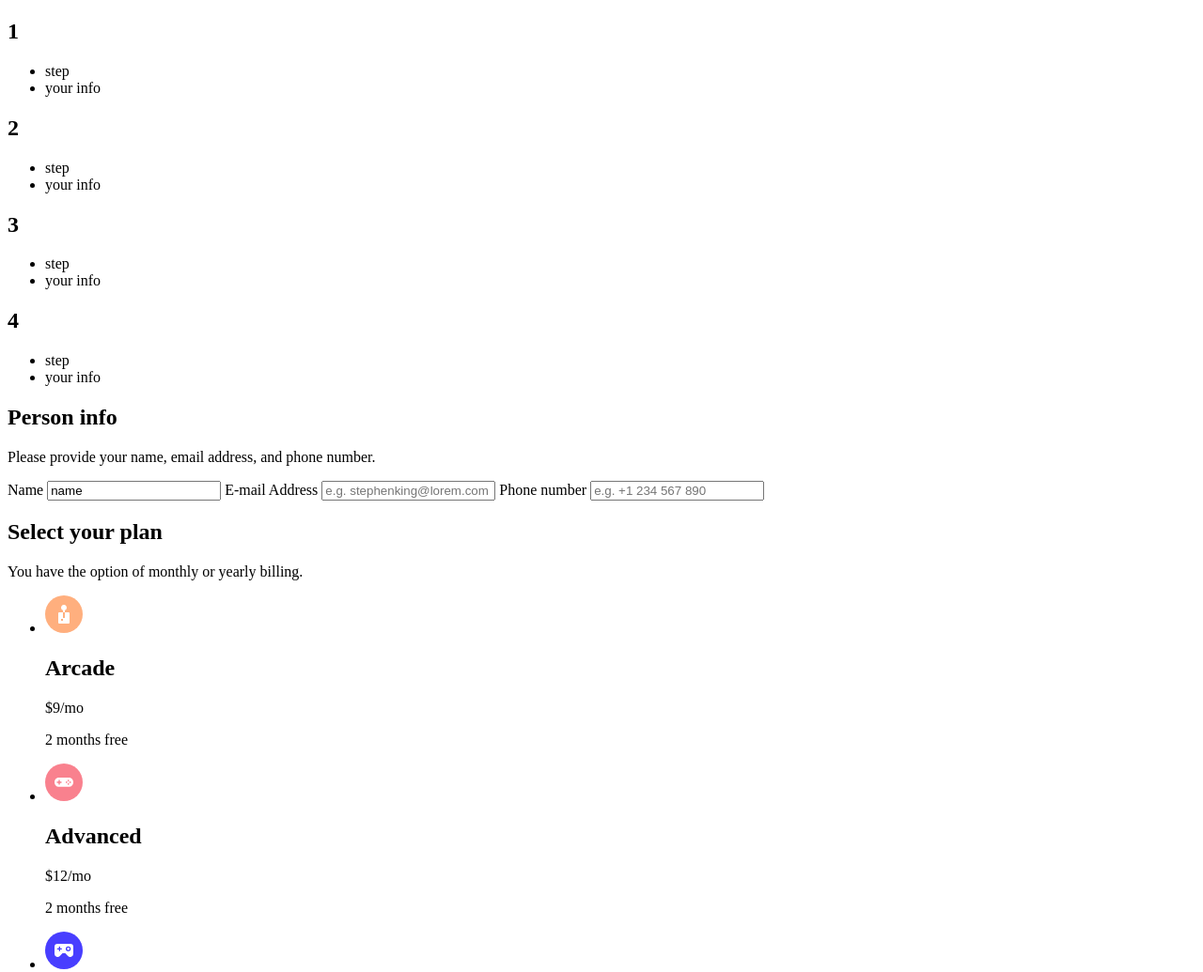
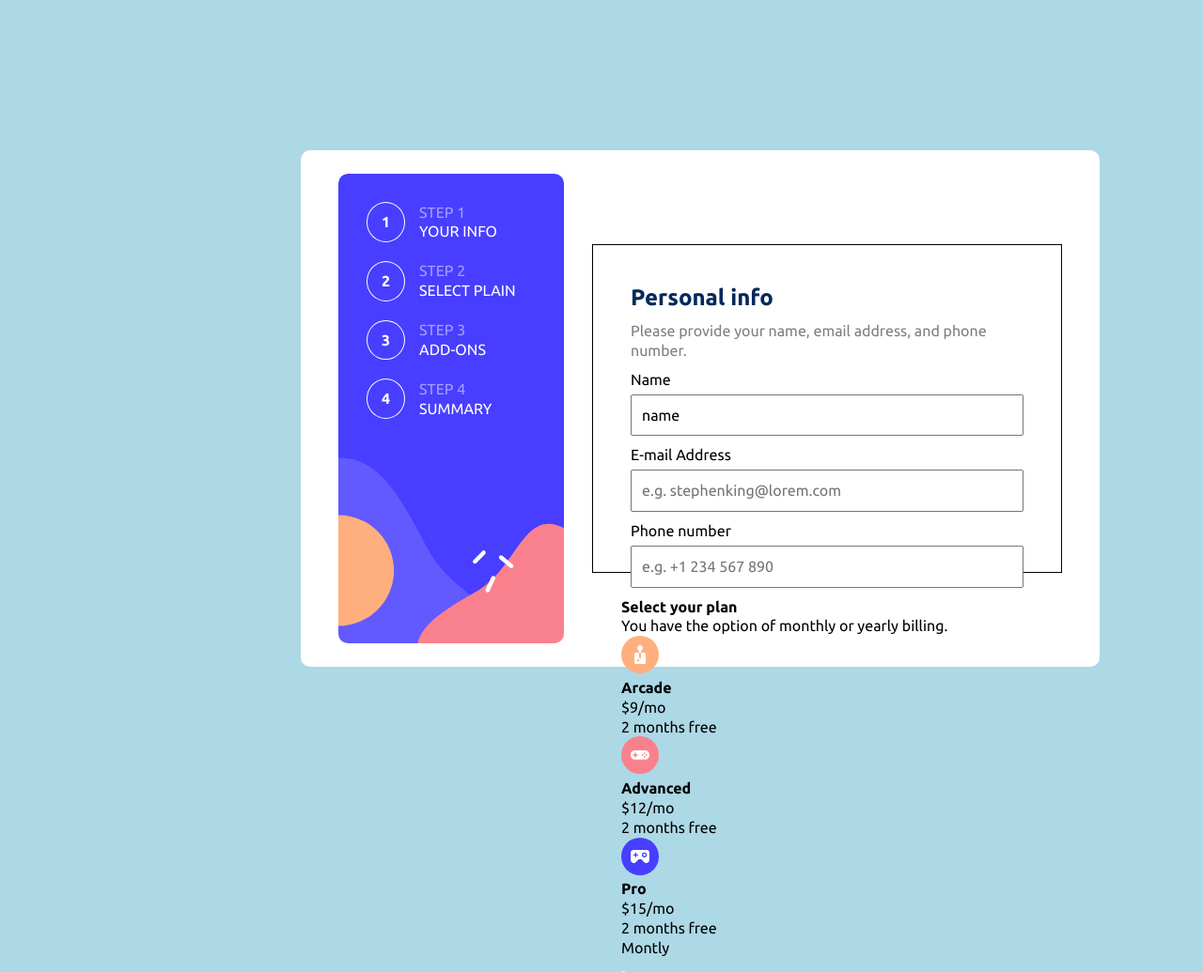
Before and after one commit to TCdesenvolvedorWeb/devchat-global, a website: page index.html in a window 1280 px wide. Shown: the top 1035 px of the page at 94% size. Drawn offline with Linux system fonts and the light colour scheme.

Commit message:
inclusaoCss

```diff
--- a/index.html
+++ b/index.html
@@ -1,8 +1,13 @@
 <!DOCTYPE html>
-<html lang="en">
+<html lang="pt-br">
   <head>
     <meta charset="UTF-8" />
     <meta name="viewport" content="width=device-width, initial-scale=1.0" />
+    <link rel="stylesheet" href="./src/styles/style.css">
+    <link rel="stylesheet" href="./src/styles/reset.css">
+    <link rel="preconnect" href="https://fonts.googleapis.com">
+    <link rel="preconnect" href="https://fonts.gstatic.com" crossorigin>
+    <link href="https://fonts.googleapis.com/css2?family=Manrope:wght@200..800&family=Roboto+Flex:opsz,wght@8..144,100..1000&family=Roboto+Serif:ital,opsz,wght@0,8..144,100..900;1,8..144,100..900&family=Roboto:ital,wght@0,100;0,300;0,400;0,500;0,700;0,900;1,100;1,300;1,400;1,500;1,700;1,900&family=Ubuntu:ital,wght@0,300;0,400;0,500;0,700;1,300;1,400;1,500;1,700&display=swap" rel="stylesheet">
 
     <link
       rel="shortcut icon"
@@ -15,42 +20,42 @@
 
   <body>
     <main>
-      <section>
-        <div>
+      <section class="indicators">
+        <div class="indicatorsInformations">
           <h2>1</h2>
           <ul>
-            <li>step</li>
+            <li>step 1</li>
             <li>your info</li>
           </ul>
         </div>
-        <div>
+        <div class="indicatorsInformations">
           <h2>2</h2>
           <ul>
-            <li>step</li>
-            <li>your info</li>
+            <li>step 2</li>
+            <li>Select Plain</li>
           </ul>
         </div>
-        <div>
+        <div class="indicatorsInformations">
           <h2>3</h2>
           <ul>
-            <li>step</li>
-            <li>your info</li>
+            <li>step 3</li>
+            <li>ADD-ONS</li>
           </ul>
         </div>
-        <div>
+        <div class="indicatorsInformations">
           <h2>4</h2>
           <ul>
-            <li>step</li>
-            <li>your info</li>
+            <li>step 4</li>
+            <li>Summary</li>
           </ul>
         </div>
       </section>
 
-      <section>
+      <section class="allPages">
         <!-- step 1 start -->
 
-        <form method="post">
-          <h1>Person info</h1>
+        <form method="post" class="pages">
+          <h1>Personal info</h1>
           <p>Please provide your name, email address, and phone number.</p>
 
           <label for="name"> Name </label>
--- /dev/null
+++ b/src/styles/reset.css
@@ -0,0 +1,19 @@
+*{
+    margin: 0;
+    padding: 0;
+    box-sizing: border-box;
+    line-height: 1.3;
+    font-size: 16px;
+    font-family: 'Ubuntu', sans-serif;
+    text-decoration: none;
+    list-style-type: none;
+
+}
+
+body{
+    min-height: 100vh;
+    max-width: 1440px;
+    background-color: lightblue;
+    display: flex;
+    position: relative;
+}
--- /dev/null
+++ b/src/styles/style.css
@@ -0,0 +1,76 @@
+main {
+    background-color: #fff;
+    display: flex;
+    width: 850px;
+    height: 550px;
+    border-radius: 10px;
+    gap: 30px;
+    align-items: center;
+    justify-content: center;
+    position: absolute;
+    top: 20%;
+    left: 25%;
+    padding: 20px;
+}
+
+.indicators {
+    display: flex;
+    flex-direction: column;
+    width: 240px;
+    height: 500px;
+    padding: 20px;
+    background-image: url("../images/bg-sidebar-desktop.svg");
+    background-repeat: no-repeat;
+    background-size: cover;
+    justify-content: flex-start;
+    align-items: flex-start;
+    border-radius: 10px;
+}
+
+.indicatorsInformations {
+    display: flex;
+    padding: 10px;
+    text-transform: uppercase;
+    align-items: center;
+    justify-content: center;
+    gap: 15px;
+    color: #fff;
+}
+
+.indicatorsInformations h2 {
+    border: 1px solid #fff;
+    padding: 10px 15px;
+    border-radius: 50%;
+}
+
+.indicatorsInformations ul li:nth-child(odd) {
+    opacity: 50%;
+}
+
+.allPages {
+    width: 500px;
+    height: 350px;
+    padding: 30px;
+    border: 1px solid black;
+}
+
+.pages {
+    display: flex;
+    flex-direction: column;
+    padding: 10px;
+    gap: 10px
+}
+
+.pages h1 {
+    font-size: 24px;
+    color: hsl(213, 96%, 18%);
+}
+
+.pages p {
+    opacity: 50%;
+}
+
+.pages input {
+    padding: 10px;
+    margin-top: -5px;
+}
```
